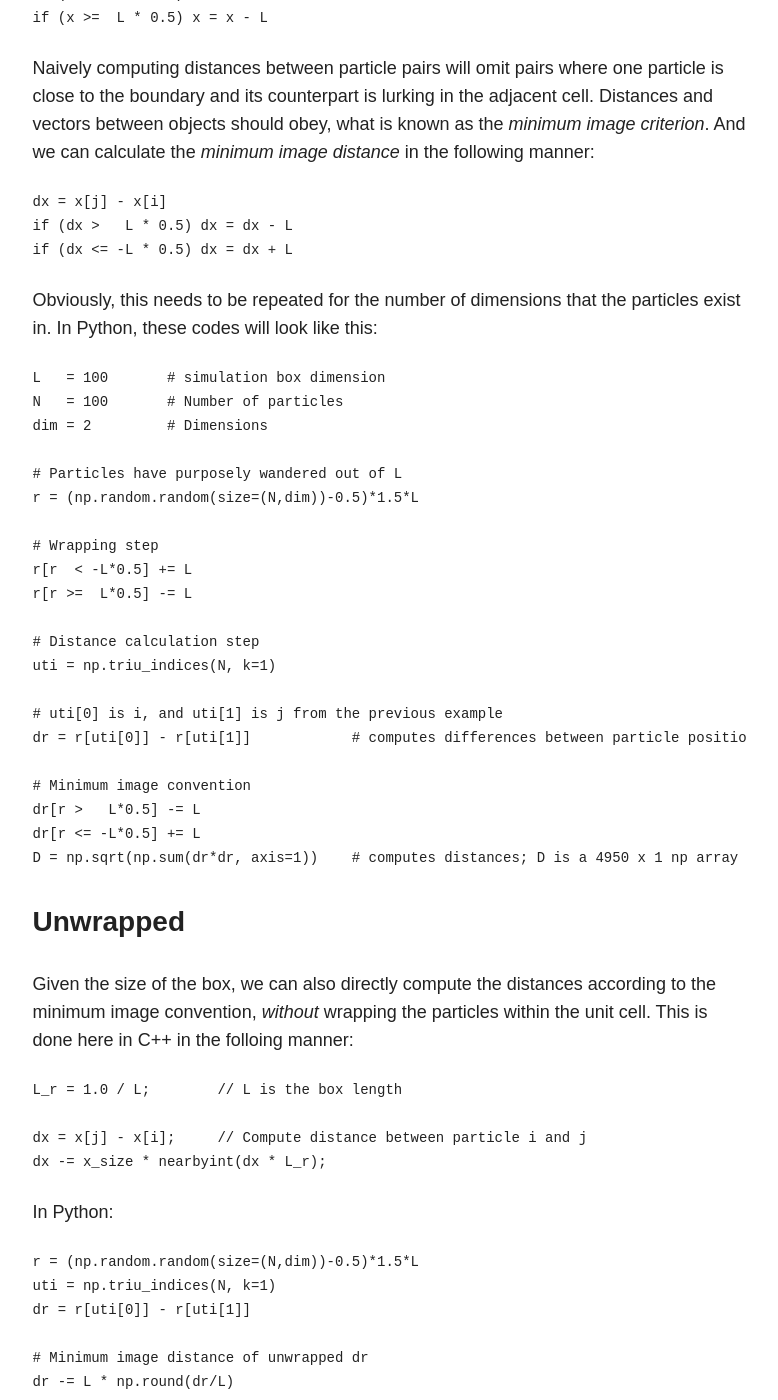
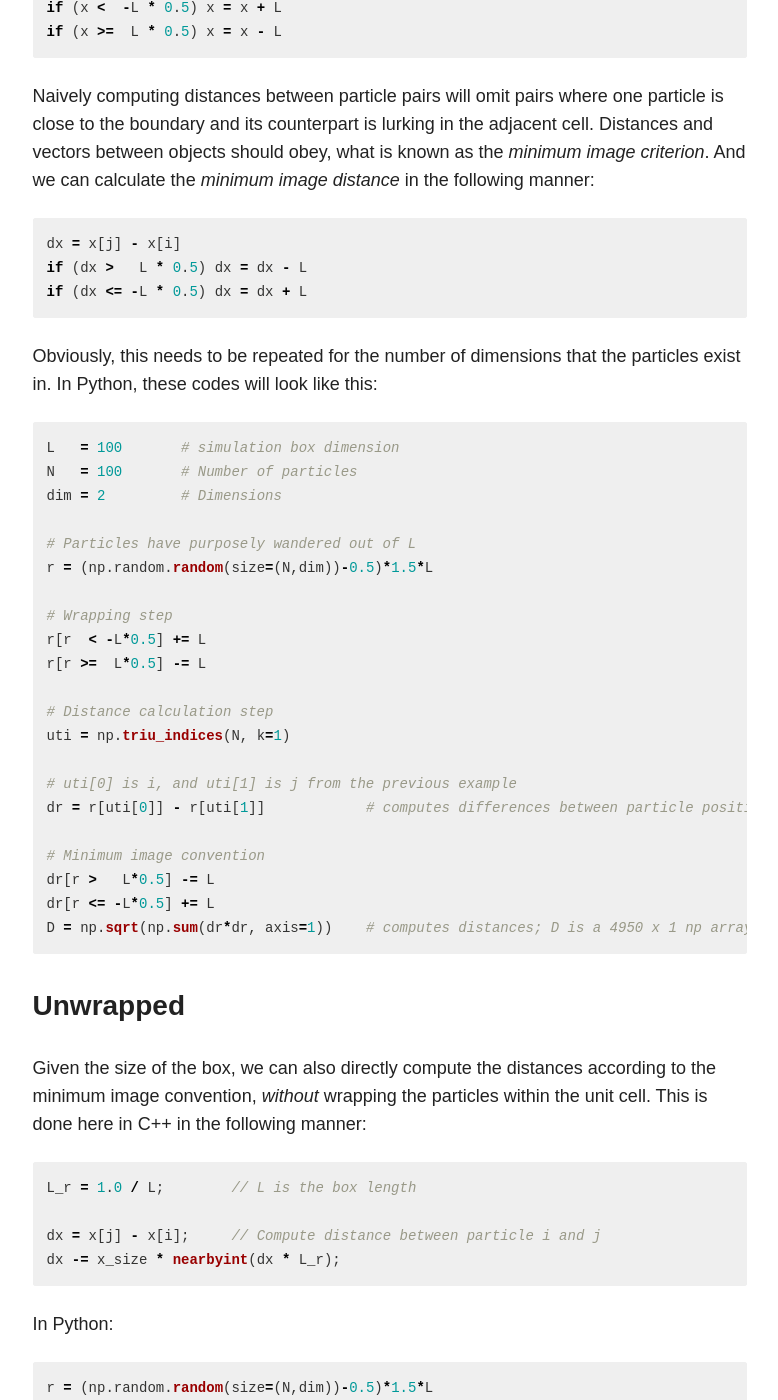
Before and after one commit to shrokmel/shrokmel.github.io, a Jekyll site: the page built from _posts/articles/2017-04-22-distance.md, in a window 1280 px wide and 1400 px high, scrolled down 5440 px. Shown: the whole window, without its empty margins (347-1125 px from the left). Built offline with Jekyll 4.4.1, drawn with Linux system fonts in a browser that asks for light colours; nearby versions of some CDN libraries; formulas are drawn with MathJax 3; comment, search, counter and statistics services are not loaded; some of the changed text lies outside the part shown.

Commit message:
Distance_post_2

````diff
--- a/_posts/articles/2017-04-22-distance.md
+++ b/_posts/articles/2017-04-22-distance.md
@@ -141,14 +141,14 @@ A decision must be made, here. Do we
 ### Wrapped
 In the first approach, where the positions of particles are wrapped, they are necessarily within the unit cell. Restricting the coordinates within the unit cell is easy. If _x_ is the position of the particle in some arbitrary dimension, and _L_ is the length of the box in that dimension, the approach can be described by the following C++ code:
 
-```C++
+```c
 if (x <  -L * 0.5) x = x + L
 if (x >=  L * 0.5) x = x - L
 ```
 
 Naively computing distances between particle pairs will omit pairs where one particle is close to the boundary and its counterpart is lurking in the adjacent cell. Distances and vectors between objects should obey, what is known as the _minimum image criterion_. And we can calculate the _minimum image distance_ in the following manner:
 
-```C++
+```c
 dx = x[j] - x[i]
 if (dx >   L * 0.5) dx = dx - L
 if (dx <= -L * 0.5) dx = dx + L
@@ -157,7 +157,7 @@ if (dx <= -L * 0.5) dx = dx + L
 Obviously, this needs to be repeated for the number of dimensions that the particles exist in. In Python, these codes will look like this:
 
 
-```Python
+```python
 L   = 100       # simulation box dimension
 N   = 100       # Number of particles
 dim = 2         # Dimensions
@@ -182,9 +182,9 @@ D = np.sqrt(np.sum(dr*dr, axis=1))    # computes distances; D is a 4950 x 1 np a
 ```
 
 ### Unwrapped
-Given the size of the box, we can also directly compute the distances according to the minimum image convention, _without_ wrapping the particles within the unit cell. This is done here in C++ in the folloing manner:
+Given the size of the box, we can also directly compute the distances according to the minimum image convention, _without_ wrapping the particles within the unit cell. This is done here in C++ in the following manner:
 
-```C++
+```c
 L_r = 1.0 / L;        // L is the box length
 
 dx = x[j] - x[i];     // Compute distance between particle i and j
@@ -192,7 +192,7 @@ dx -= x_size * nearbyint(dx * L_r);
 ```
 
 In Python:
-```Python
+```python
 r = (np.random.random(size=(N,dim))-0.5)*1.5*L
 uti = np.triu_indices(N, k=1)
 dr = r[uti[0]] - r[uti[1]]
````
